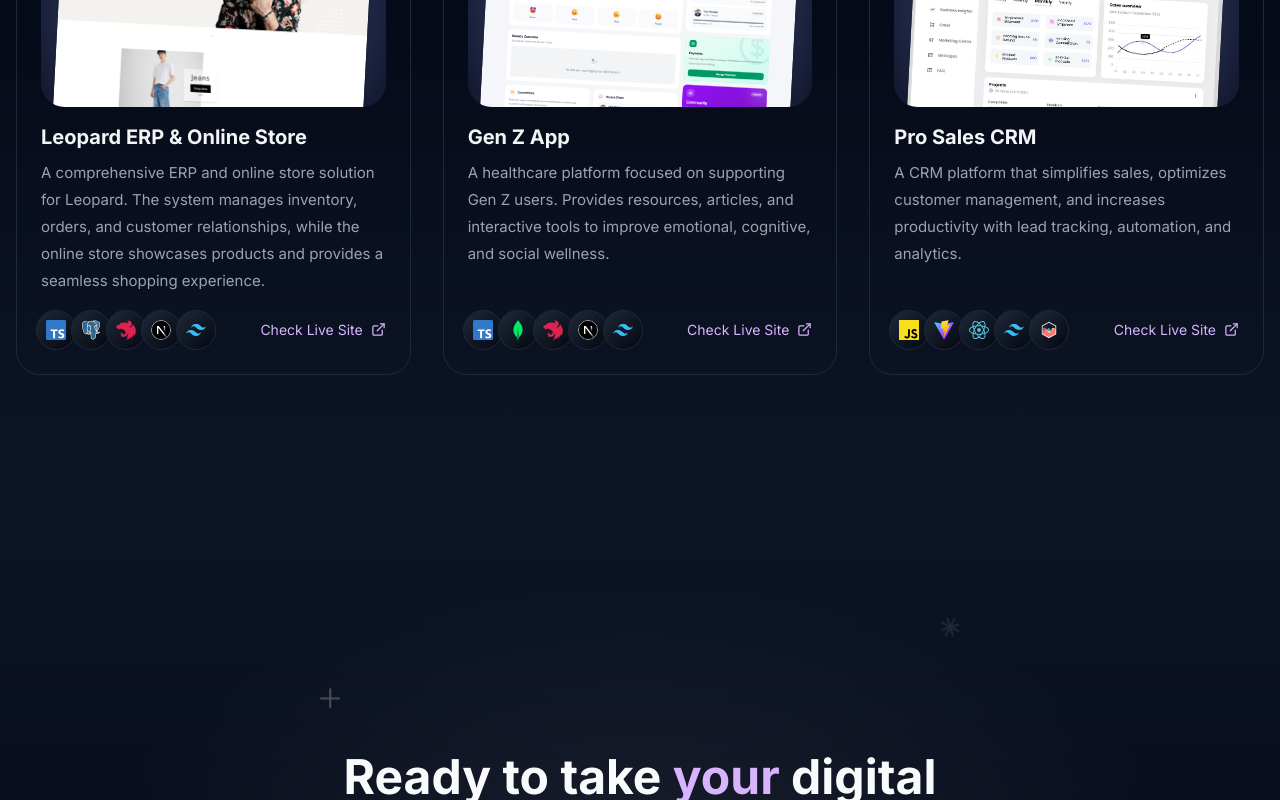
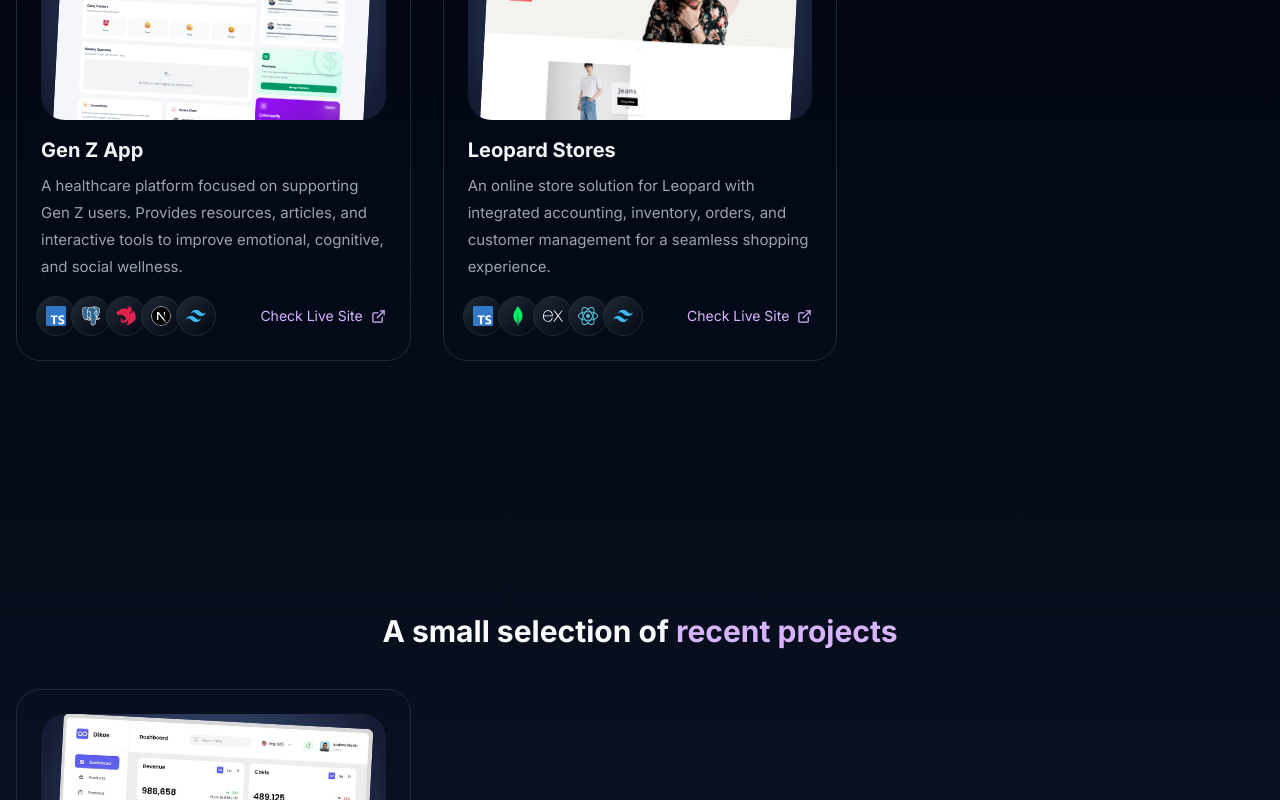
Before and after one commit to AhmedMagdyNusir/portfolio, a Next.js app: page / in a window 1280 px wide. Shown: the part 2120-2920 px from the top of the page. Built offline with nearby package versions, Linux system fonts and the light colour scheme.

Commit message:
Implement WorkSection component to replace ProjectsSection, updating the page layout to showcase experiences and projects. Add new SVG icon for Express technology and modify constants to include recent project details.

```diff
--- a/src/app/page.tsx
+++ b/src/app/page.tsx
@@ -1,8 +1,9 @@
 import HeroSection from "@/components/sections/hero-section";
 import AboutSection from "@/components/sections/about-section";
-import ProjectsSection from "@/components/sections/projects-section";
+import WorkSection from "@/components/sections/work-section";
 import ContactSection from "@/components/sections/contact-section";
 import Footer from "@/components/sections/footer";
+import { experiences, projects } from "@/lib/constants";
 
 export default function Page() {
   return (
@@ -10,7 +11,26 @@ export default function Page() {
       <HeroSection className="bg-gradient-to-b from-[#000218] to-[#0a0a0a]" />
       <AboutSection className="bg-gradient-to-b from-[#0a0a0a] to-[#000310]" />
       <div className="bg-[#000310] py-10" />
-      <ProjectsSection className="bg-gradient-to-b from-[#000310] to-[#0d1525]" />
+      <WorkSection
+        id="experiences"
+        heading={
+          <>
+            A look at my <span className="text-purple-300">experience</span>
+          </>
+        }
+        items={experiences}
+        className="bg-gradient-to-b from-[#000310] to-[#060c1a]"
+      />
+      <WorkSection
+        id="projects"
+        heading={
+          <>
+            A small selection of <span className="text-purple-300">recent projects</span>
+          </>
+        }
+        items={projects}
+        className="bg-gradient-to-b from-[#060c1a] to-[#0d1525]"
+      />
       <ContactSection className="bg-gradient-to-b from-[#0d1525] to-[#000310]" />
       <Footer className="bg-[#000310]" />
     </main>
--- a/src/components/sections/projects-section.tsx
+++ /dev/null
@@ -1,19 +0,0 @@
-import ProjectCard from "@/components/project-card";
-import { projects } from "@/lib/constants";
-
-export default function ProjectsSection({ className = "" }: { className?: string }) {
-  return (
-    <section id="projects" className={`section ${className}`}>
-      <div className="container">
-        <h2 className="noselect mb-10 text-center text-3xl font-bold text-gray-50">
-          A small selection of <span className="text-purple-300">recent projects</span>
-        </h2>
-        <div className="grid grid-cols-1 gap-8 md:grid-cols-2 xl:grid-cols-3">
-          {projects.map((project) => (
-            <ProjectCard key={project.title} project={project} />
-          ))}
-        </div>
-      </div>
-    </section>
-  );
-}
--- /dev/null
+++ b/src/components/sections/work-section.tsx
@@ -0,0 +1,23 @@
+import ProjectCard from "@/components/project-card";
+
+type WorkSectionProps = {
+  id: string;
+  heading: React.ReactNode;
+  items: Project[];
+  className?: string;
+};
+
+export default function WorkSection({ id, heading, items, className = "" }: WorkSectionProps) {
+  return (
+    <section id={id} className={`section ${className}`}>
+      <div className="container">
+        <h2 className="noselect mb-10 text-center text-3xl font-bold text-gray-50">{heading}</h2>
+        <div className="grid grid-cols-1 gap-8 md:grid-cols-2 xl:grid-cols-3">
+          {items.map((item) => (
+            <ProjectCard key={item.title} project={item} />
+          ))}
+        </div>
+      </div>
+    </section>
+  );
+}
--- a/src/lib/constants.ts
+++ b/src/lib/constants.ts
@@ -48,23 +48,26 @@ export const techStack = [
   "HTML",
 ];
 
-export const projects: Project[] = [
-  {
-    title: "Leopard ERP & Online Store",
-    description:
-      "A comprehensive ERP and online store solution for Leopard. The system manages inventory, orders, and customer relationships, while the online store showcases products and provides a seamless shopping experience.",
-    img: "/imgs/projects/leopard-project.png",
-    technologies: [technologies.TS, technologies.Postgres, technologies.Nest, technologies.Next, technologies.Tailwind],
-    liveDome: "https://leopardegy.com",
-  },
+export const experiences: Project[] = [
   {
     title: "Gen Z App",
     description:
       "A healthcare platform focused on supporting Gen Z users. Provides resources, articles, and interactive tools to improve emotional, cognitive, and social wellness.",
     img: "/imgs/projects/gen-z-project.png",
-    technologies: [technologies.TS, technologies.MongoDB, technologies.Nest, technologies.Next, technologies.Tailwind],
+    technologies: [technologies.TS, technologies.Postgres, technologies.Nest, technologies.Next, technologies.Tailwind],
     liveDome: "https://genzapp.com",
   },
+  {
+    title: "Leopard Stores",
+    description:
+      "An online store solution for Leopard with integrated accounting, inventory, orders, and customer management for a seamless shopping experience.",
+    img: "/imgs/projects/leopard-project.png",
+    technologies: [technologies.TS, technologies.MongoDB, technologies.Express, technologies.React, technologies.Tailwind],
+    liveDome: "https://leopardegy.com",
+  },
+];
+
+export const projects: Project[] = [
   {
     title: "Pro Sales CRM",
     description:
```
Also changed, not shown: public/imgs/technologies/express.svg (added).
